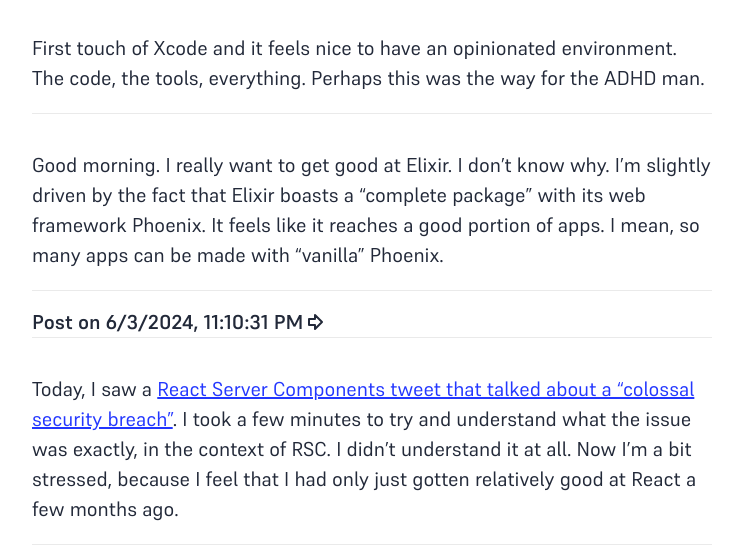
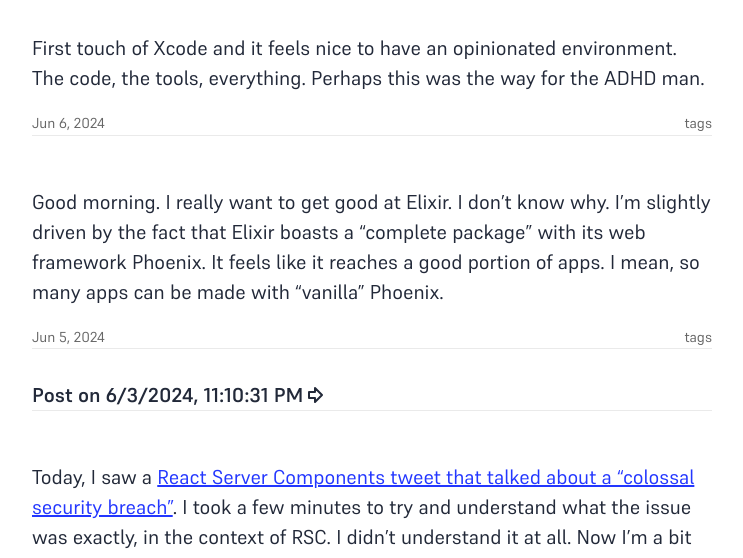
Before and after one commit to hhofner/hhofner.github.io, an Astro site in the folder blog/: page / in a window 1280 px wide. Shown: the part 168-726 px from the top of the page, without its empty margins (268-1011 px from the left). Built offline with nearby package versions, Linux system fonts and the light colour scheme; Astro itself is replaced by a stand-in of ours.

Commit message:
remove workflow file

```diff
--- a/blog/src/content/config.ts
+++ b/blog/src/content/config.ts
@@ -11,6 +11,7 @@
     updatedDate: z.coerce.date().optional(),
     heroImage: z.string().optional(),
     isLongPost: z.boolean(),
+    tags: z.array(z.string()).optional(),
   }),
 })
 
--- a/blog/src/pages/index.astro
+++ b/blog/src/pages/index.astro
@@ -3,9 +3,8 @@
 import Footer from '../components/Footer.astro';
 import Tweet from '../components/Tweet.astro'
 import { SITE_TITLE, SITE_DESCRIPTION } from '../consts';
+import FormattedDate from '../components/FormattedDate.astro';
 import { getCollection } from 'astro:content';
-import FormattedDate from '../components/FormattedDate.astro';
-import Badge from '../components/Badge.astro';
 
 const posts = await getCollection('blog')
 posts.sort((a, b) => Date.parse(b.data.pubDate.toString()) - Date.parse(a.data.pubDate.toString()))
@@ -34,6 +33,7 @@
 		.post-subcontainer {
 			border-bottom: 1px solid #eaeaea;
 			overflow: clip;
+			margin-bottom: 15px;
 		}
 		.post {
 			width : 100%;
@@ -72,6 +72,14 @@
 				font-weight: 800;
 			}
 		}
+		.tweet-footer {
+			display: flex;
+			justify-content: space-between;
+			align-items: center;
+			color: #666;
+			margin-top: 0.5rem;
+			font-size: 0.9rem;
+		}
 	</style>
 	<body>
 		<main>
@@ -85,16 +93,14 @@
 					{
 						post.data.isLongPost ? <a href={post ? '/blog/' + post.slug : '/'}>{post.data.title}
 						<svg xmlns="http://www.w3.org/2000/svg" width="24" height="24" viewBox="0 0 24 24" fill="none" stroke="currentColor" stroke-width="2" stroke-linecap="round" stroke-linejoin="round" class="lucide lucide-arrow-big-right"><path d="M6 9h6V5l7 7-7 7v-4H6V9z"/></svg>
-						</a> : <Tweet slug={post.slug} />
+						</a> : <div>
+									<Tweet slug={post.slug} />
+									<small class="tweet-footer">
+										<FormattedDate date={post.data.pubDate} />
+										<span>tags</span>
+									</small>
+							</div>
 					}
-						<!--<a class="post" href={post ? '/blog/' + post.slug : '/'}>
-							<div class="label-container">
-								<label>{post ? post.data.title : ''}</label>
-								<Badge isLongPost={post.data.isLongPost} />
-							</div>
-							<div>{post.data.isLongPost ? "" : <Tweet slug={post.slug} />}</div>
-							<small><FormattedDate date={post.data.pubDate} /></small>
-						</a> -->
 					</li>))
 				}
 			</ul>
```
Also changed, not shown: .github/workflows/static.yml (deleted).
